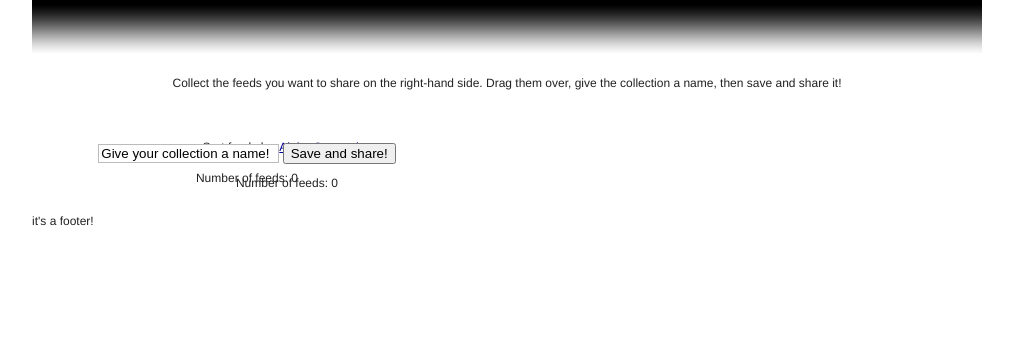
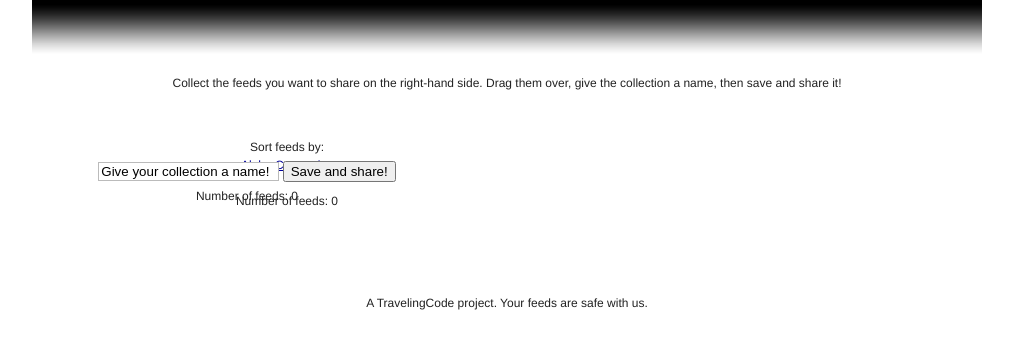
Before and after one commit to askedrelic/grCollections, a Django app: template templates/reader/index.html in a window 1280 px wide. Shown: the part 226-583 px from the top of the page, without its empty margins (133-1146 px from the left). Run offline with Django 3.2, Linux system fonts and the light colour scheme; the template is opened without the code that fills it, so the values that code supplies are empty.

Commit message:
Minor html/css fixes. Added universal footer.

```diff
--- a/media/css/reader.css
+++ b/media/css/reader.css
@@ -25,7 +25,9 @@ html {
 }
 
 #footer {
+    text-align: center;
     height: 64px;
+    margin-top: 64px;
 }
 
 #instructions {
--- a/templates/base.html
+++ b/templates/base.html
@@ -23,7 +23,11 @@
             <h1 class="alt">{% block title %}{% endblock %}</h1>
         </div>
         <div id="content" class="span-24 last">
-        {% block content %}{% endblock %}
+            {% block content %}{% endblock %}
+
+            <div id="footer" class="span-24 last">
+                A TravelingCode project. Your feeds are safe with us.
+            </div>
         </div>
     </div>
     </body>
--- a/templates/reader/index.html
+++ b/templates/reader/index.html
@@ -17,7 +17,8 @@
 </div>
 
 <div id="userfeed_settings" class="span-13 center">
-    Sort feeds by: <a id="alpha_toggle" href="#">Alpha</a>
+    Sort feeds by: <br/>
+    <a id="alpha_toggle" href="#">Alpha</a>
     <a id="category_toggle" href="#">Categories</a>
     <br/><br/>
     Number of feeds: <span id="num_user_feeds"></span>
@@ -50,9 +51,4 @@
     </ul>
 </div>
 </form>
-
-<div id="footer" class="span-24 last">
-    it's a footer!
-</div>
-
 {% endblock %}
--- a/templates/reader/share.html
+++ b/templates/reader/share.html
@@ -13,9 +13,4 @@ share your collection
 <div id="instructions" class="span-24 last center">
     <a href="{{feedlist.get_absolute_url}}">the collection</a>
 </div>
-
-<div id="footer" class="span-24 last">
-    it's a footer!
-</div>
-
 {% endblock %}
--- a/templates/reader/view.html
+++ b/templates/reader/view.html
@@ -22,9 +22,4 @@ viewing a feedlist
         {% endfor %}
     </ul>
 </div>
-
-<div id="footer" class="span-24 last">
-    it's a footer!
-</div>
-
 {% endblock %}
```
